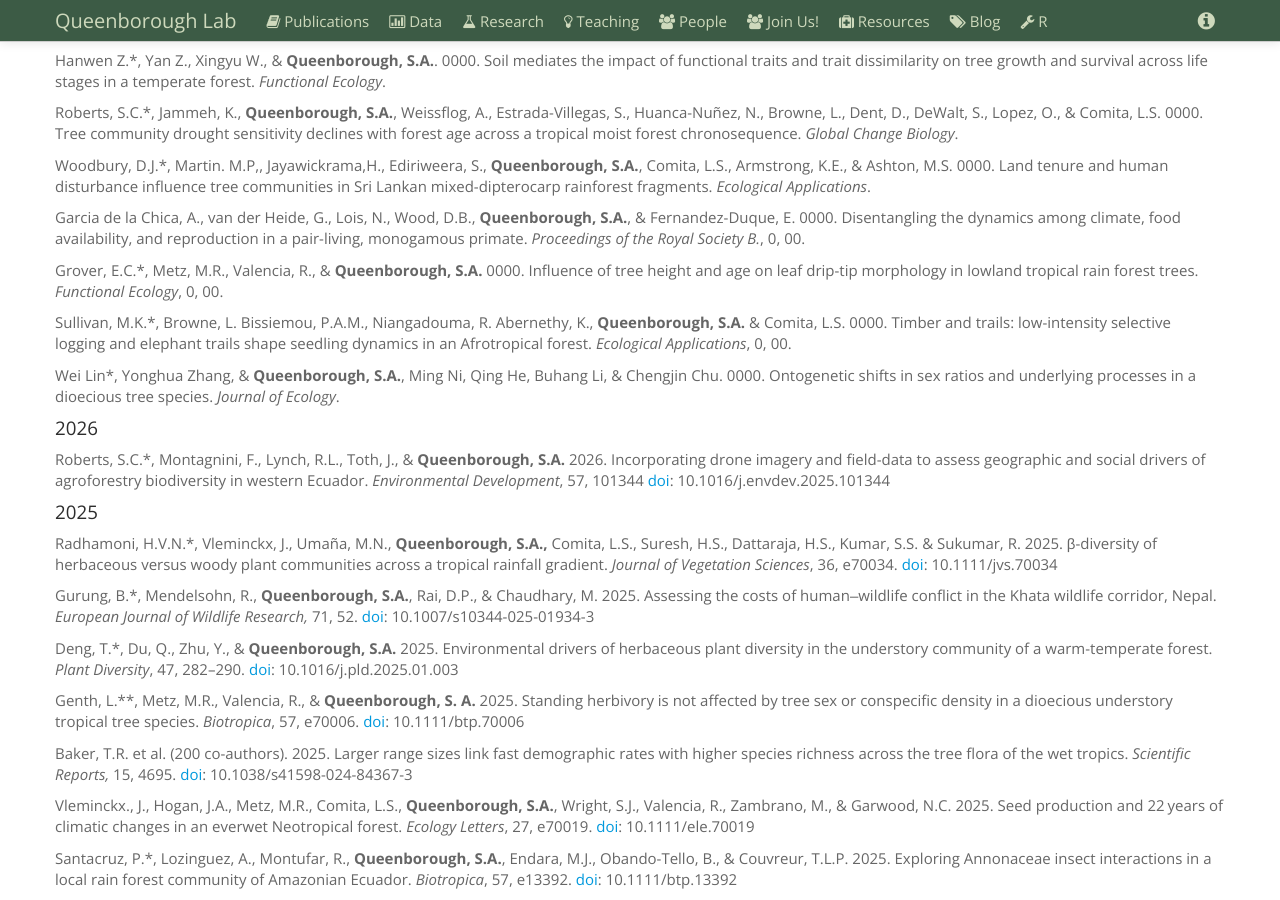
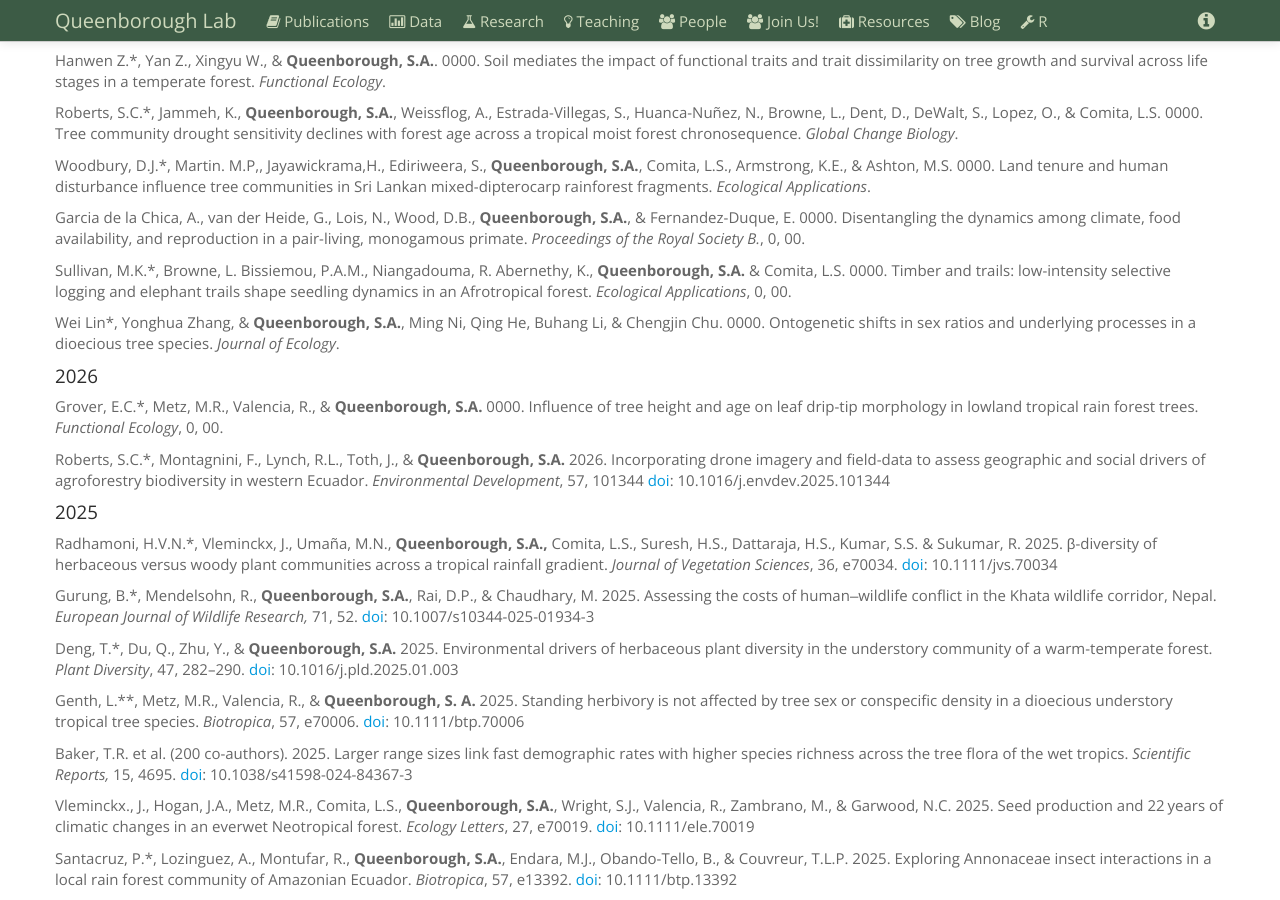
Before and after one commit to saq/saq.github.io, a Jekyll site: the page built from publications.md, in a window 1280 px wide and 900 px high, scrolled down 422 px. Built offline with Jekyll 4.4.1, drawn with Linux system fonts in a browser that asks for light colours; some of the changed lines change nothing that is shown.

Commit message:
Update publications.md

```diff
--- a/publications.md
+++ b/publications.md
@@ -52,8 +52,6 @@ Woodbury, D.J.\*, Martin. M.P,, Jayawickrama,H., Ediriweera, S., **Queenborough,
 
 Garcia de la Chica, A., van der Heide, G., Lois, N., Wood, D.B., **Queenborough, S.A.**, & Fernandez-Duque, E. 0000.  Disentangling the dynamics among climate, food availability, and reproduction in a pair-living, monogamous primate. *Proceedings of the Royal Society B.*, 0, 00.
 
-Grover, E.C.\*, Metz, M.R., Valencia, R., & **Queenborough, S.A.** 0000. Influence of tree height and age on leaf drip-tip morphology in lowland tropical rain forest trees. *Functional Ecology*, 0, 00.
-
 Sullivan, M.K.\*, Browne, L. Bissiemou, P.A.M., Niangadouma, R. Abernethy, K., **Queenborough, S.A.** & Comita, L.S. 0000. Timber and trails: low-intensity selective logging and elephant trails shape seedling dynamics in an Afrotropical forest. *Ecological Applications*, 0, 00.
 
 Wei Lin\*, Yonghua Zhang, & **Queenborough, S.A.**, Ming Ni, Qing He, Buhang Li, & Chengjin Chu. 0000. Ontogenetic shifts in sex ratios and underlying processes in a dioecious tree species. *Journal of Ecology*.
@@ -62,6 +60,8 @@ Wei Lin\*, Yonghua Zhang, & **Queenborough, S.A.**, Ming Ni, Qing He, Buhang Li,
 <!--- #### Accepted --->
 
 #### 2026
+Grover, E.C.\*, Metz, M.R., Valencia, R., & **Queenborough, S.A.** 0000. Influence of tree height and age on leaf drip-tip morphology in lowland tropical rain forest trees. *Functional Ecology*, 0, 00.
+
 Roberts, S.C.\*, Montagnini, F., Lynch, R.L., Toth, J., & **Queenborough, S.A.** 2026. Incorporating drone imagery and field-data to assess geographic and social drivers of agroforestry biodiversity in western Ecuador. *Environmental Development*, 57, 101344 [doi](https://doi.org/10.1016/j.envdev.2025.101344): 10.1016/j.envdev.2025.101344
 
 
```
